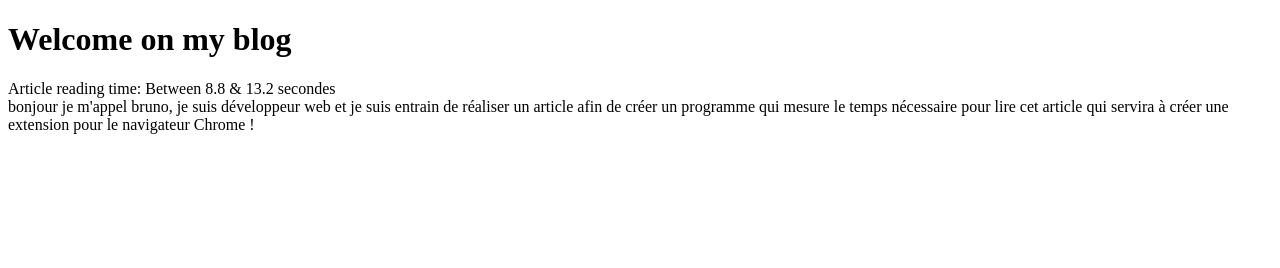
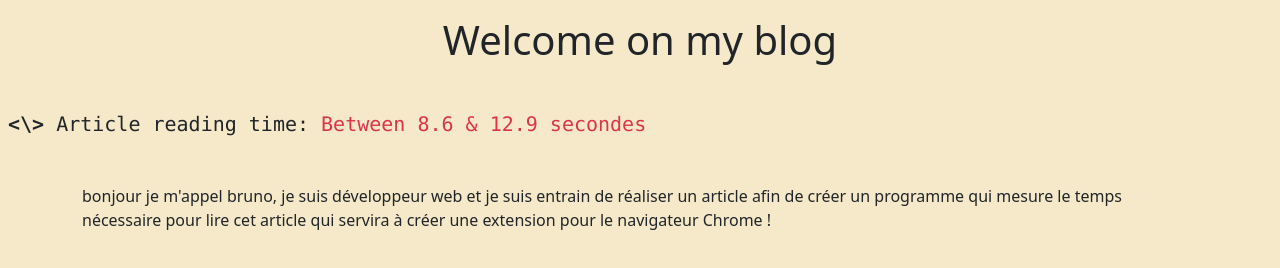
Before and after one commit to bsao17/remaining-time, a plain HTML site: page index.html in a window 1280 px wide. Drawn offline with nearby package versions, Linux system fonts and the light colour scheme.

Commit message:
feat: update style with css and Bootstrap

```diff
--- a/index.html
+++ b/index.html
@@ -4,23 +4,20 @@
 <head>
     <meta charset="UTF-8">
     <meta name="viewport" content="width=device-width, initial-scale=1.0">
+    <link href="https://cdn.jsdelivr.net/npm/bootstrap@5.3.0/dist/css/bootstrap.min.css" rel="stylesheet" integrity="sha384-9ndCyUaIbzAi2FUVXJi0CjmCapSmO7SnpJef0486qhLnuZ2cdeRhO02iuK6FUUVM" crossorigin="anonymous">
     <link rel="stylesheet" href="./style.css">
     <title>Time-Counter</title>
 </head>
 
 <body>
-    <h1>Welcome on my blog</h1>
-    <div id="time">Article reading time:
-
-    </div>
-    <article id="article">bonjour je m'appel bruno, je suis développeur
-        web et je suis entrain de réaliser un article afin de créer un
-        programme qui mesure le temps nécessaire pour lire cet article
+    <h1 class="text-center m-3">Welcome on my blog</h1>
+    <div id="time" class="w-100 h5 mt-5 mb-2 ms-2 font-monospace"> <span class="fw-bold"><\></span> Article reading time: </div>
+    <article id="article" class="container text-justify mt-5">bonjour je m'appel bruno, je suis développeur
+        web et je suis entrain de réaliser un article afin de créer un programme qui mesure le temps nécessaire pour lire cet article
         qui servira à créer une extension pour le navigateur Chrome !
     </article>
     <script src="./main.js"></script>
     <script src="https://cdn.jsdelivr.net/npm/@popperjs/core@2.11.8/dist/umd/popper.min.js" integrity="sha384-I7E8VVD/ismYTF4hNIPjVp/Zjvgyol6VFvRkX/vR+Vc4jQkC+hVqc2pM8ODewa9r" crossorigin="anonymous"></script>
-    <script src="https://cdn.jsdelivr.net/npm/bootstrap@5.3.0/dist/js/bootstrap.min.js" integrity="sha384-fbbOQedDUMZZ5KreZpsbe1LCZPVmfTnH7ois6mU1QK+m14rQ1l2bGBq41eYeM/fS" crossorigin="anonymous"></script>
 </body>
 
 </html>
--- a/main.js
+++ b/main.js
@@ -21,6 +21,7 @@ const words_request = (article)=>{
 
 const create_time_remaining_div = (words_array) => {
     time_remain = document.createElement("span")
+    time_remain.className = "text-danger"
     time_remain.innerHTML = ` Between ${time_array.length / 300 * 60} & ${time_array.length / 200 * 60} secondes`
     time.append(time_remain)
 }
--- a/style.css
+++ b/style.css
@@ -0,0 +1,3 @@
+body {
+    background-color: #f5e9c9;
+}
```
